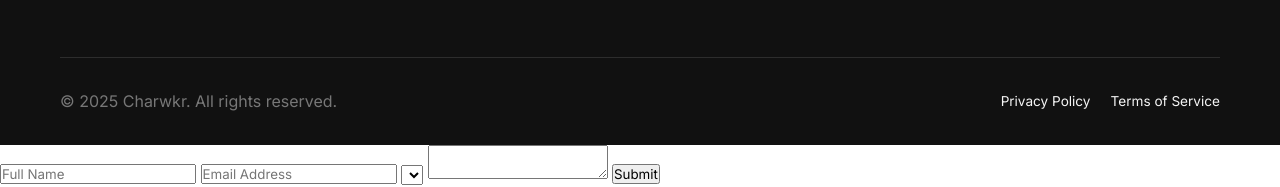
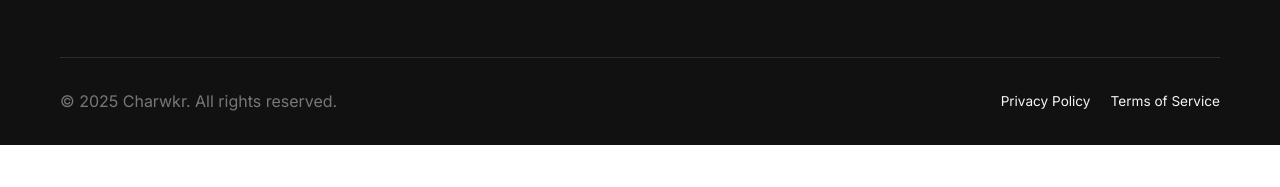
Before and after one commit to wisecharan/cwkr-in, a plain HTML site: page index.html in a window 1280 px wide. Shown: the part 4926-5113 px from the top of the page. After the commit the page ends 5071 px from the top, so only its background shows below. Drawn offline with Linux system fonts and the light colour scheme.

Commit message:
first commit

```diff
--- a/index.html
+++ b/index.html
@@ -364,15 +364,6 @@
             </div>
         </div>
     </footer>
-<form id="contactForm">
-  <input type="text" name="name" placeholder="Full Name" required>
-  <input type="email" name="email" placeholder="Email Address" required>
-  <select name="program" required>
-    <!-- options -->
-  </select>
-  <textarea name="message" required></textarea>
-  <button type="submit">Submit</button>
-</form>
     <script src="script.js"></script>
 </body>
 </html>
```
